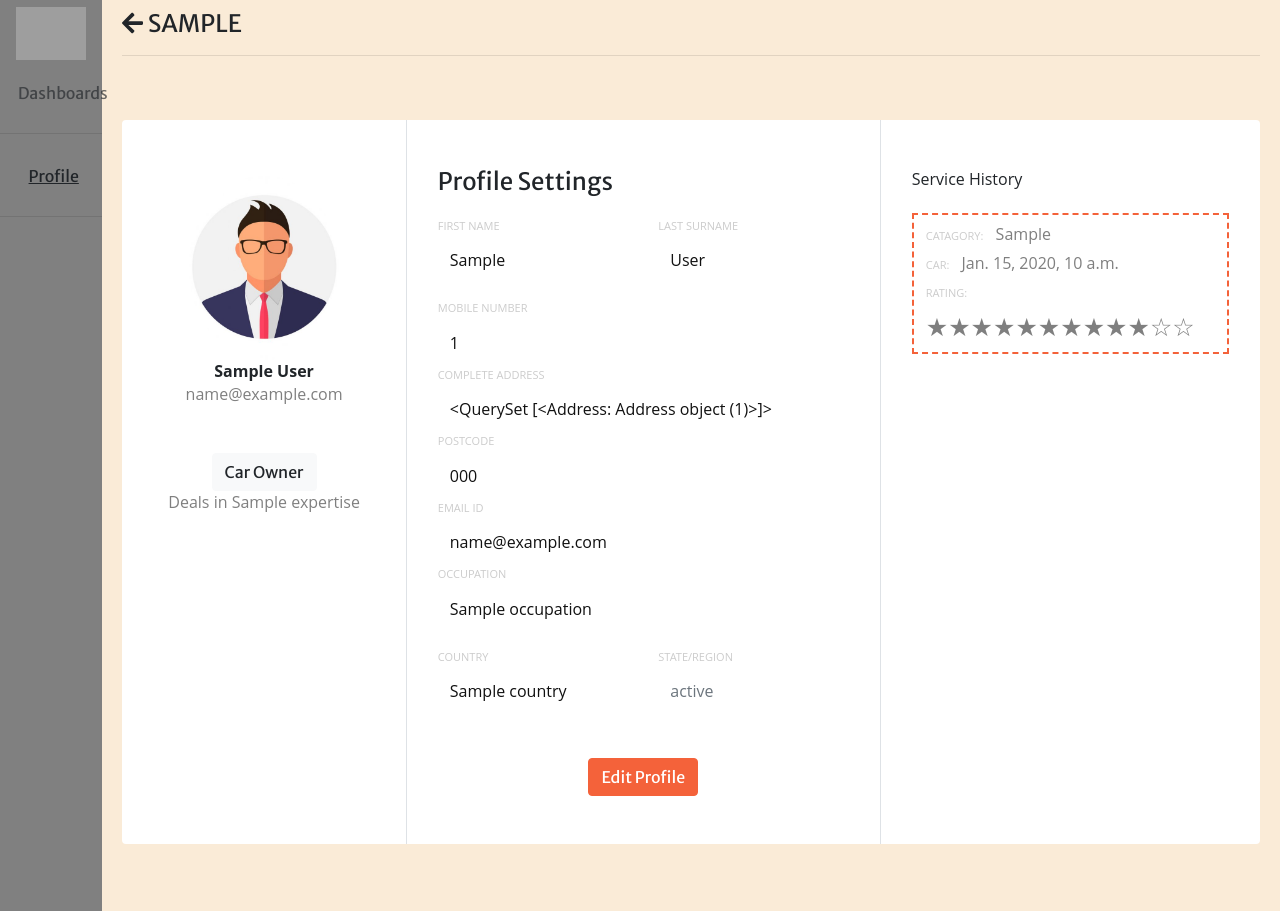
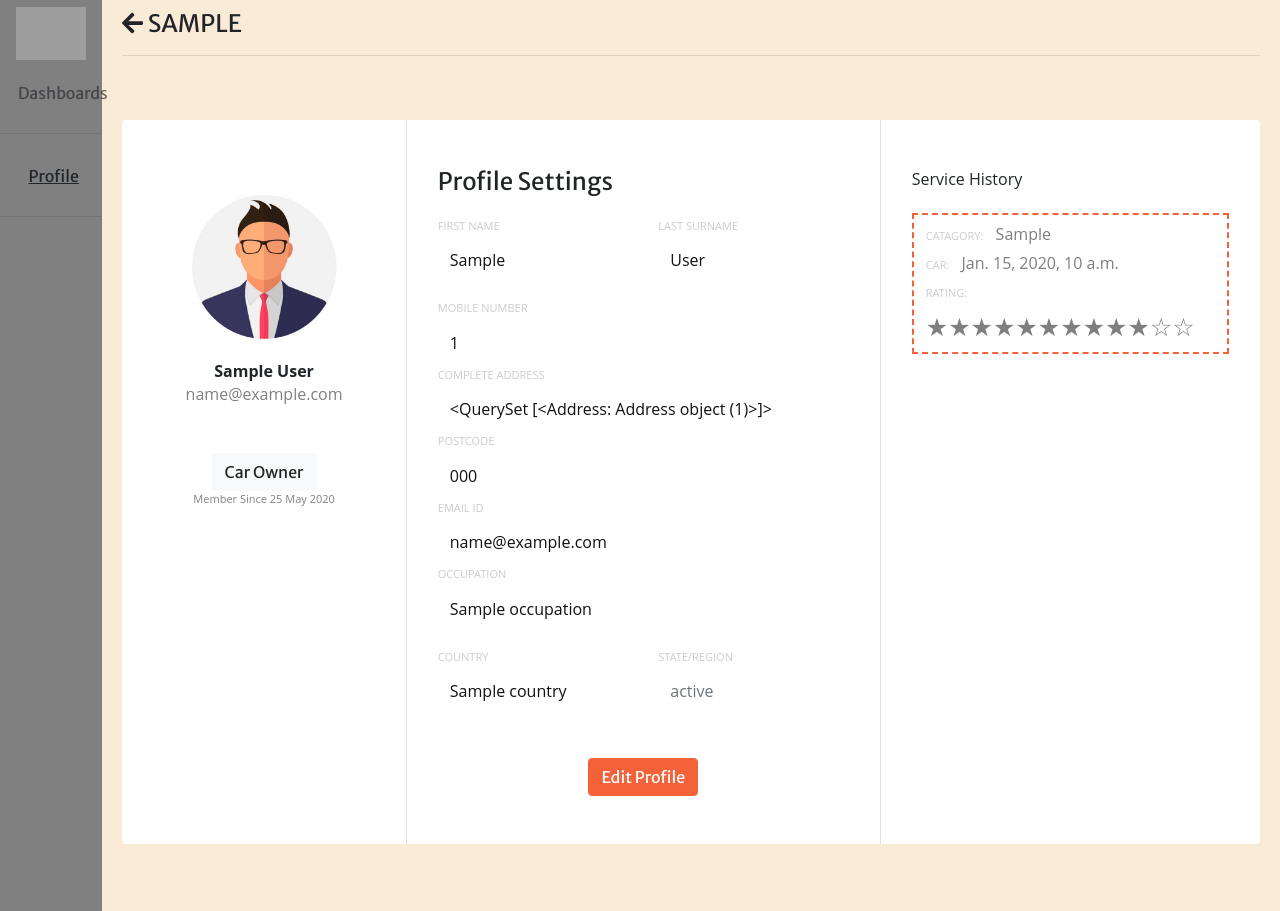
Before and after one commit to azil-fozan/CarZen-WebApp, a Django app: template user_profiles/templates/basic_profile.html in a window 1280 px wide. Run offline with Django 3.2, Linux system fonts and the light colour scheme; tables that the repository leaves empty hold one stand-in row (values such as "Sample post"); the template is opened without the code that fills it: values that come from a table or form of the project are taken from there, most other values are stand-ins (such as "Sample title", 1, 10 or a date in 2020); some libraries are stand-ins or nearby versions; grey boxes are pictures that could not be loaded.

Commit message:
car owner member since date added

```diff
--- a/user_profiles/templates/basic_profile.html
+++ b/user_profiles/templates/basic_profile.html
@@ -37,7 +37,8 @@
                                 </div>
                             </div>
                         </span>
-                        <span class="text-black-50">Deals in {{ expertise }}</span>
+{#                        <span class="text-black-50">Deals in {{ expertise }}</span>#}
+                        <span class="text-black-50 labels">Member Since 25 May 2020</span>
                     </div>
                 </div>
                 <div class="col-md-5 border-right">
```
